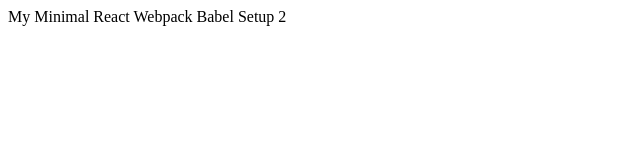
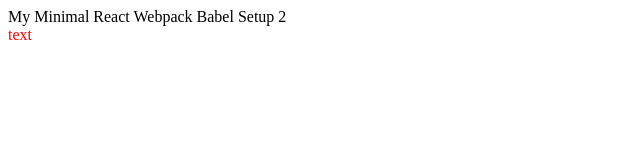
Before and after one commit to tianhuil/simple-react-tsx, a React app: page / in a window 1280 px wide. Shown: the top 160 px of the page, without its empty margins (0-640 px from the left). Built offline with nearby package versions, Linux system fonts and the light colour scheme; the HTML template or start-up script is replaced by a standard one.

Commit message:
Simple test for scss

```diff
--- a/package.json
+++ b/package.json
@@ -26,8 +26,11 @@
     "@types/react": "^16.8.3",
     "@types/react-dom": "^16.8.1",
     "babel-loader": "^8.0.5",
+    "css-loader": "^2.1.0",
     "react-hot-loader": "^4.6.5",
-    "webpack": "^4.29.3",
+    "sass-loader": "^7.1.0",
+    "style-loader": "^0.23.1",
+    "webpack": "^4.29.4",
     "webpack-cli": "^3.2.3",
     "webpack-dev-server": "^3.1.14"
   },
--- a/src/index.tsx
+++ b/src/index.tsx
@@ -1,9 +1,13 @@
 import React from 'react';
 import ReactDOM from 'react-dom';
 import App from './components/App';
+import './styles/index.scss';
 
 ReactDOM.render(
-  <App/>,
+  <React.Fragment>
+    <App/>
+    <div className="text">text</div>
+  </React.Fragment>,
   document.getElementById('app')
 );
 
--- /dev/null
+++ b/src/styles/index.scss
@@ -0,0 +1,3 @@
+.text {
+  color: red;
+}
--- a/webpack.config.js
+++ b/webpack.config.js
@@ -8,6 +8,13 @@
         test: /\.(ts|js)x?$/,
         exclude: /node_modules/,
         use: ['babel-loader']
+      }, {
+        test: /\.scss$/,
+        use: [
+            "style-loader", // creates style nodes from JS strings
+            "css-loader", // translates CSS into CommonJS
+            "sass-loader" // compiles Sass to CSS, using Node Sass by default
+        ]
       }
     ]
   },
```
Also changed, not shown: 1 other file (tests, documents, lock files or other folders).
